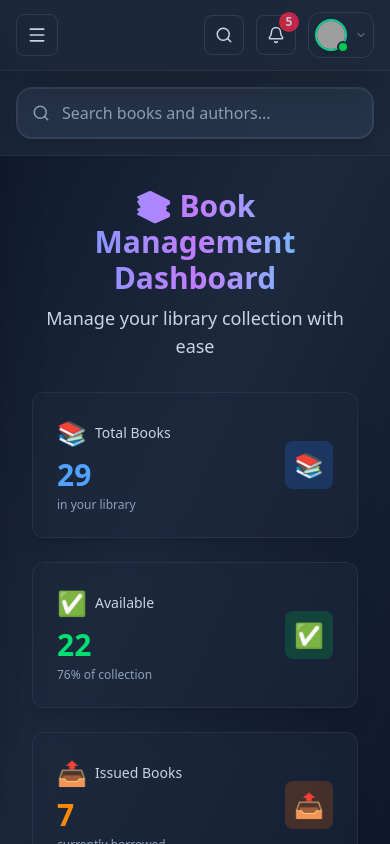
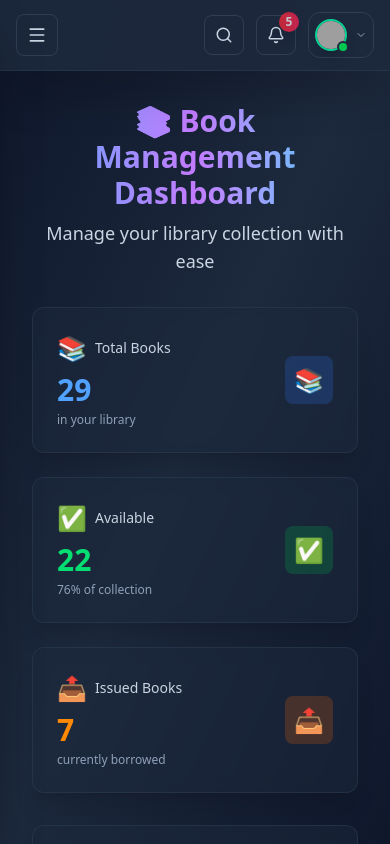
Before and after one commit to gulshan00/Book-Management-App, a React (Vite) app: page / in a window 390 px wide. Built offline with nearby package versions, Linux system fonts and the light colour scheme; data requests are answered from the project's data file; grey boxes are pictures that could not be loaded; the HTML template or start-up script is replaced by a standard one.

Commit message:
worked o n profile tabs and Message

```diff
--- a/src/pages/DashboardLayout.tsx
+++ b/src/pages/DashboardLayout.tsx
@@ -343,20 +343,6 @@ export default function DashboardLayout() {
             </div>
           </div>
         </header>
-
-        {/* Mobile Search Bar */}
-        <div className="md:hidden p-4 bg-slate-800/95 backdrop-blur-xl border-b border-slate-700/50 flex-shrink-0">
-          <div className="relative">
-            <Search className="absolute left-4 top-1/2 transform -translate-y-1/2 text-slate-400" size={18} aria-hidden="true" />
-            <input
-              type="text"
-              placeholder="Search books and authors..."
-              className="pl-11 pr-4 py-3 w-full border-2 border-slate-600/50 rounded-2xl bg-slate-700/50 focus:bg-slate-700 focus:border-emerald-500/50 focus:ring-4 focus:ring-emerald-500/20 transition-all duration-300 outline-none shadow-lg text-white placeholder-slate-400"
-              aria-label="Search books and authors"
-            />
-          </div>
-        </div>
-
         {/* Main Content */}
         <main className="flex-1 overflow-y-auto scrollbar-thin scrollbar-thumb-slate-600 scrollbar-track-slate-800/50" role="main">
           <div className="p-4 sm:p-6 lg:p-8 max-w-7xl mx-auto">
```
